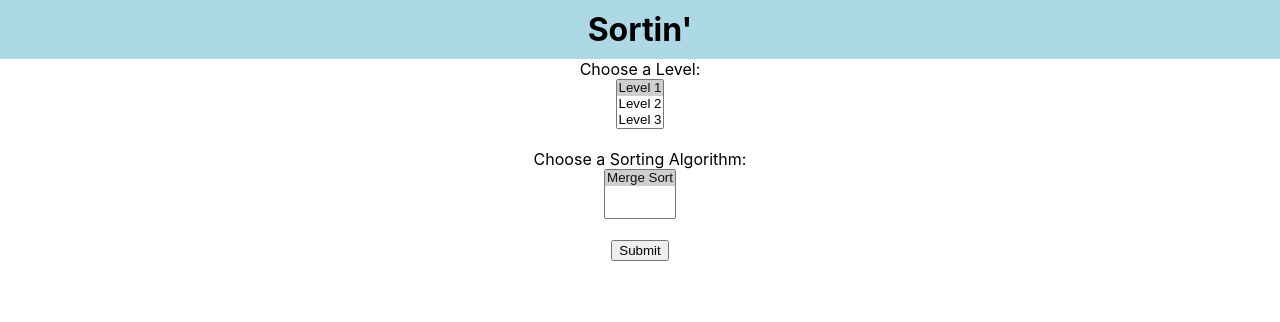
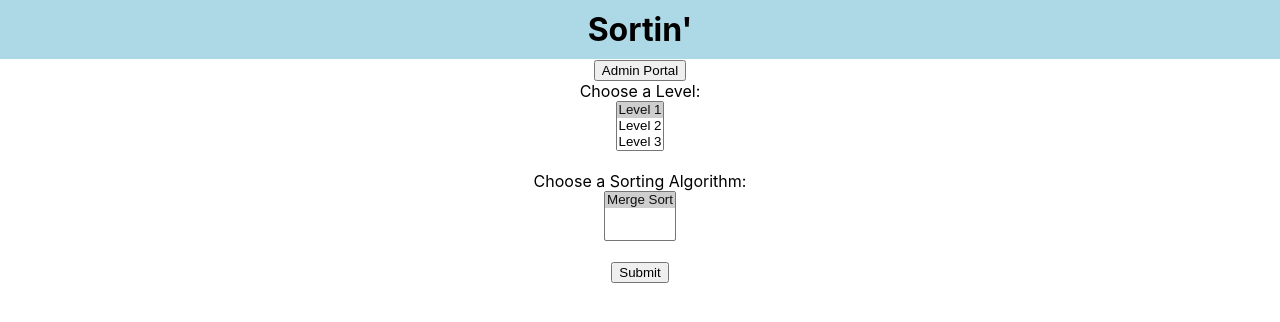
Before and after one commit to ShaimaaAliECE/se3350_project-group-19, a React (Create React App) app: page / in a window 1280 px wide. Shown: the top 322 px of the page. Built offline with nearby package versions, Linux system fonts and the light colour scheme.

Commit message:
Add admin portal button to menu + build

```diff
--- a/src/Menu.js
+++ b/src/Menu.js
@@ -8,6 +8,7 @@ function Menu() {
   return (
     <div>
       <h1 h1 style={{ backgroundColor: "lightblue", padding: "10px" }}>Sortin'</h1>
+      <button onClick={() => {window.location.assign('/admin')}}>Admin Portal</button>
 
       <Formik
         initialValues={{
```
Also changed, not shown: 7 other files (tests, documents, lock files or other folders).
